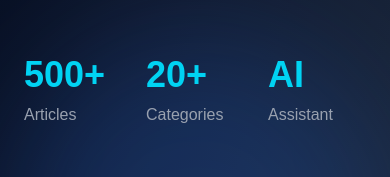
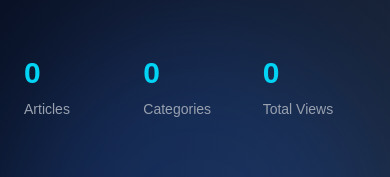
Before and after one commit to Prakhars1994/currentpulse-ai, a Next.js app: page / in a window 390 px wide. Shown: the part 822-999 px from the top of the page. Built offline with nearby package versions, Linux system fonts and the light colour scheme; no server answers; the database is empty.

Commit message:
Add dynamic homepage statistics

```diff
--- a/components/Hero.tsx
+++ b/components/Hero.tsx
@@ -15,7 +15,13 @@ function stripHtml(value: string | null) {
 }
 
 export default async function Hero() {
-  const { data: featured } = await supabase
+  const [
+    { data: featured, error: featuredError },
+    { count: articleCount, error: articleCountError },
+    { data: categoryRows, error: categoryError },
+    { data: viewRows, error: viewsError },
+  ] = await Promise.all([
+    supabase
       .from("articles")
       .select(
         "id, title, slug, paper, why_news, image_url, created_at, status"
@@ -23,7 +29,50 @@ export default async function Hero() {
       .eq("status", "published")
       .order("created_at", { ascending: false })
       .limit(1)
-    .maybeSingle();
+      .maybeSingle(),
+
+    supabase
+      .from("articles")
+      .select("id", { count: "exact", head: true })
+      .eq("status", "published"),
+
+    supabase
+      .from("articles")
+      .select("category")
+      .eq("status", "published"),
+
+    supabase
+      .from("articles")
+      .select("views")
+      .eq("status", "published"),
+  ]);
+
+  if (featuredError) {
+    console.error("Featured article fetch error:", featuredError);
+  }
+
+  if (articleCountError) {
+    console.error("Article count fetch error:", articleCountError);
+  }
+
+  if (categoryError) {
+    console.error("Category count fetch error:", categoryError);
+  }
+
+  if (viewsError) {
+    console.error("Views fetch error:", viewsError);
+  }
+
+  const categoryCount = new Set(
+    (categoryRows || [])
+      .map((row) => row.category)
+      .filter(Boolean)
+  ).size;
+
+  const totalViews = (viewRows || []).reduce(
+    (sum, row) => sum + Number(row.views || 0),
+    0
+  );
 
   return (
     <section className="relative overflow-hidden bg-gradient-to-br from-slate-950 via-slate-900 to-slate-800">
@@ -71,31 +120,35 @@ export default async function Hero() {
               </Link>
             </div>
 
-            <div className="mt-14 grid grid-cols-3 gap-6">
+            {/* Dynamic Statistics */}
+            <div className="mt-14 grid grid-cols-3 gap-4 sm:gap-6">
               <div>
-                <p className="text-4xl font-bold text-cyan-400">
-                  500+
+                <p className="text-3xl font-bold text-cyan-400 sm:text-4xl">
+                  {(articleCount || 0).toLocaleString("en-IN")}
                 </p>
-                <p className="mt-2 text-gray-400">
+
+                <p className="mt-2 text-sm text-gray-400 sm:text-base">
                   Articles
                 </p>
               </div>
 
               <div>
-                <p className="text-4xl font-bold text-cyan-400">
-                  20+
+                <p className="text-3xl font-bold text-cyan-400 sm:text-4xl">
+                  {categoryCount.toLocaleString("en-IN")}
                 </p>
-                <p className="mt-2 text-gray-400">
+
+                <p className="mt-2 text-sm text-gray-400 sm:text-base">
                   Categories
                 </p>
               </div>
 
               <div>
-                <p className="text-4xl font-bold text-cyan-400">
-                  AI
+                <p className="text-3xl font-bold text-cyan-400 sm:text-4xl">
+                  {totalViews.toLocaleString("en-IN")}
                 </p>
-                <p className="mt-2 text-gray-400">
-                  Assistant
+
+                <p className="mt-2 text-sm text-gray-400 sm:text-base">
+                  Total Views
                 </p>
               </div>
             </div>
@@ -114,7 +167,10 @@ export default async function Hero() {
                       featured.image_url ||
                       "https://images.unsplash.com/photo-1451187580459-43490279c0fa?w=1200"
                     }
-                    alt={featured.title || "Featured current affairs article"}
+                    alt={
+                      featured.title ||
+                      "Featured current affairs article"
+                    }
                     className="h-60 w-full object-cover"
                   />
                 </Link>
```
Lines whose indentation alone changed are shown as unchanged.
